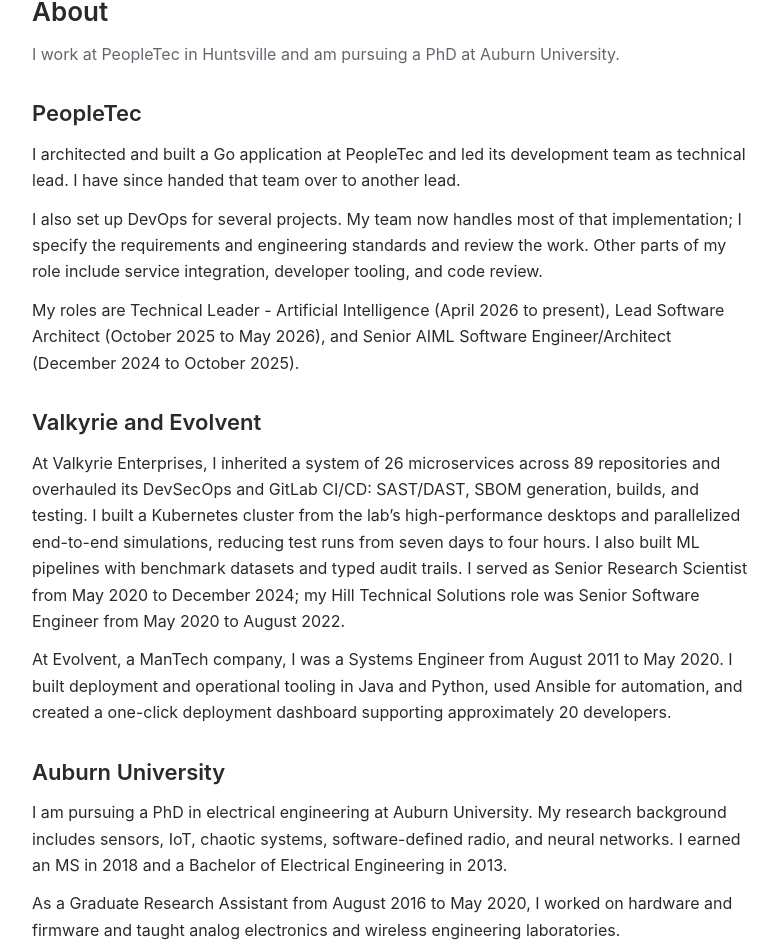
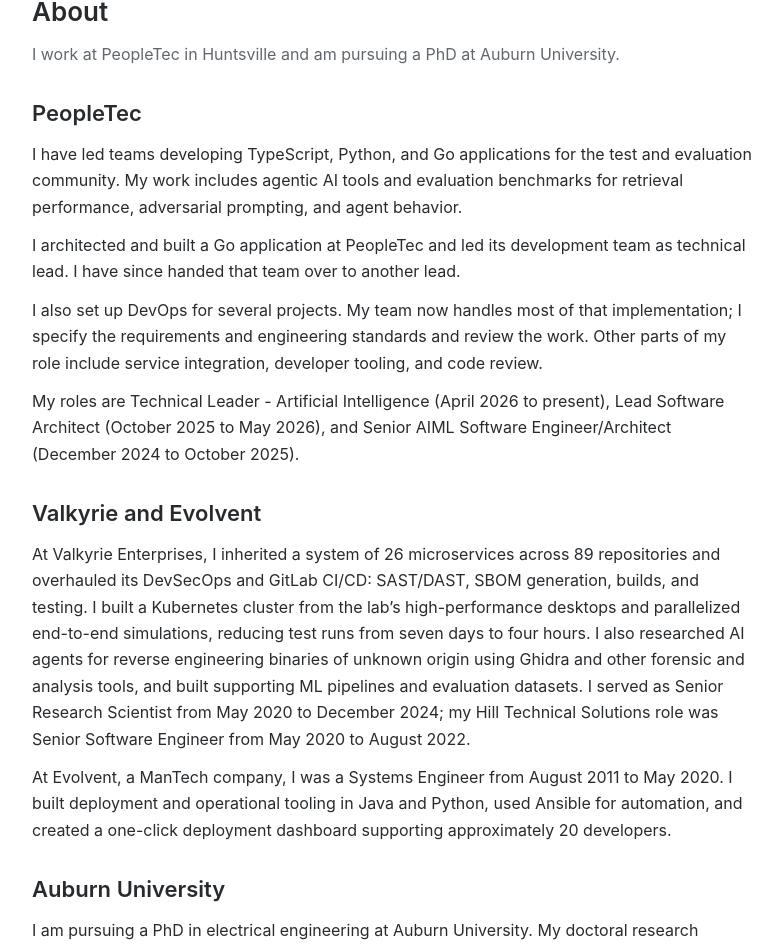
Before and after one commit to markuskreitzer/kreitzer-dot-dev, a Next.js app: page /about in a window 1280 px wide. Shown: the part 149-1096 px from the top of the page, without its empty margins (215-997 px from the left). Built offline with nearby package versions, Linux system fonts and the light colour scheme; no server answers.

Commit message:
Update professional experience and Auburn research; bump to 0.2.4

```diff
--- a/app/about/page.tsx
+++ b/app/about/page.tsx
@@ -19,6 +19,12 @@
         </p>
         <section>
           <h2>PeopleTec</h2>
+          <p>
+            I have led teams developing TypeScript, Python, and Go applications
+            for the test and evaluation community. My work includes agentic AI
+            tools and evaluation benchmarks for retrieval performance,
+            adversarial prompting, and agent behavior.
+          </p>
           <p>
             I architected and built a Go application at PeopleTec and led its
             development team as technical lead. I have since handed that team
@@ -45,8 +51,10 @@
             CI/CD: SAST/DAST, SBOM generation, builds, and testing. I built a
             Kubernetes cluster from the lab’s high-performance desktops and
             parallelized end-to-end simulations, reducing test runs from seven
-            days to four hours. I also built ML pipelines with benchmark
-            datasets and typed audit trails. I served as Senior Research
+            days to four hours. I also researched AI agents for reverse
+            engineering binaries of unknown origin using Ghidra and other
+            forensic and analysis tools, and built supporting ML pipelines
+            and evaluation datasets. I served as Senior Research
             Scientist from May 2020 to December 2024; my Hill Technical
             Solutions role was Senior Software Engineer from May 2020 to August
             2022.
@@ -62,14 +70,20 @@
           <h2>Auburn University</h2>
           <p>
             I am pursuing a PhD in electrical engineering at Auburn University.
-            My research background includes sensors, IoT, chaotic systems,
-            software-defined radio, and neural networks. I earned an MS in 2018
-            and a Bachelor of Electrical Engineering in 2013.
+            My doctoral research concerns low-cost ice detection for airborne
+            vehicles using flexible capacitive sensors and relaxation
+            oscillators. I work on sensor circuits, embedded measurement
+            firmware, and experiments to study water-to-ice transitions.
+            I earned an MS in 2018 and a Bachelor of Electrical Engineering in 2013.
           </p>
           <p>
             As a Graduate Research Assistant from August 2016 to May 2020, I
-            worked on hardware and firmware and taught analog electronics and
-            wireless engineering laboratories.
+            developed a device placed inside hay bales to monitor temperature
+            and moisture associated with spontaneous-combustion risk. The work
+            included calibration, firmware, and a phone-accessible interface.
+            I was first author of “An Agricultural IoT Device for Monitoring
+            Environmental Conditions in Hay Bales” (2018). I also taught analog
+            electronics and wireless engineering laboratories.
           </p>
         </section>
         <section>
--- a/lib/projects.ts
+++ b/lib/projects.ts
@@ -187,7 +187,7 @@
     title: "Doctoral research",
     category: "Research",
     summary:
-      "My electrical engineering research at Auburn includes IoT sensors, communications, and chaotic systems.",
+      "My doctoral research uses flexible capacitive sensors and relaxation oscillators to investigate ice detection for airborne vehicles.",
     contribution:
       "Research, firmware, hardware design, and laboratory teaching at Auburn University.",
     status: "Ongoing PhD",
--- a/package.json
+++ b/package.json
@@ -1,6 +1,6 @@
 {
   "name": "kreitzer-dot-dev",
-  "version": "0.2.3",
+  "version": "0.2.4",
   "private": true,
   "engines": {
     "node": ">=18.0.0",
```
Also changed, not shown: 1 other file (tests, documents, lock files or other folders).
